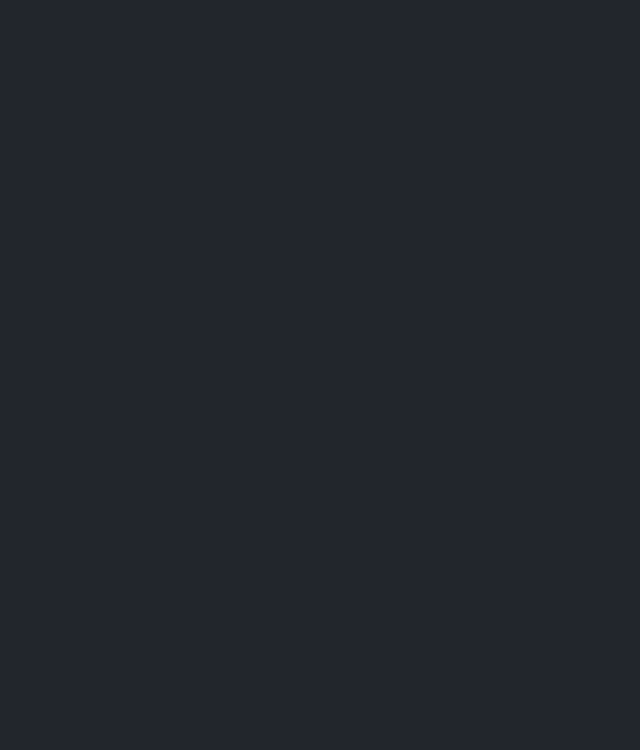
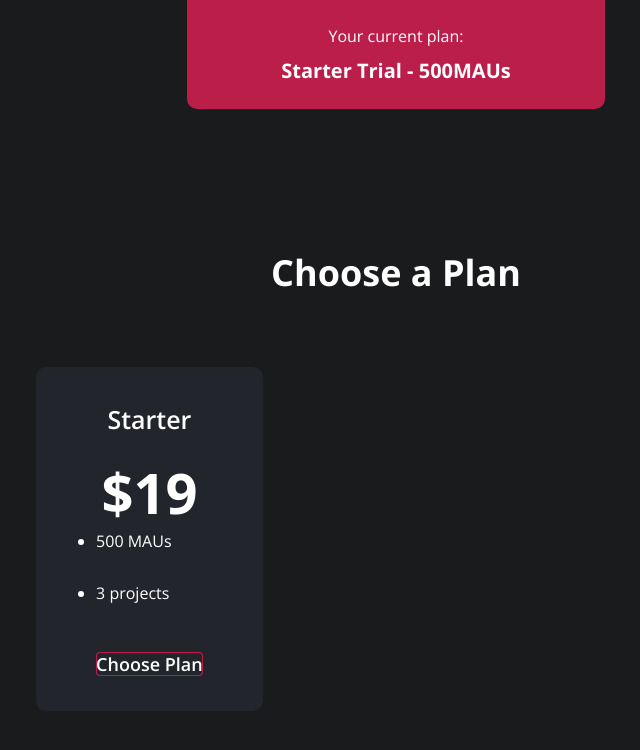
Before and after one commit to jc-ve/frontend-pro, a website: page projects/intermediate/pricing-card-page/index.html in a window 1280 px wide. Shown: the whole page, without its empty margins (244-884 px from the left). Drawn offline with nearby package versions, Linux system fonts and the light colour scheme.

Commit message:
initial structure

```diff
--- a/projects/intermediate/pricing-card-page/index.html
+++ b/projects/intermediate/pricing-card-page/index.html
@@ -10,7 +10,29 @@
       rel="stylesheet"
     />
     <link rel="stylesheet" href="style.css" />
-    <title>Frontend Pro &mdash;</title>
+    <title>Frontend Pro &mdash; Pricing Card Page</title>
   </head>
-  <body></body>
+  <body>
+    <header class="plan">
+      <p class="plan__caption">Your current plan:</p>
+      <p class="plan__name">Starter Trial - 500MAUs</p>
+    </header>
+    <main>
+      <h1 class="heading--primary u-margin-bottom-md">Choose a Plan</h1>
+      <div class="controls u-margin-bottom-lg"></div>
+      <div class="grid grid--3-cols">
+        <article class="card">
+          <div class="u-text-center">
+            <p class="card__label">Starter</p>
+            <p class="card__price">$19</p>
+          </div>
+          <ul class="card__list">
+            <li class="card__item">500 MAUs</li>
+            <li class="card__item">3 projects</li>
+          </ul>
+          <a href="#" class="btn btn--outline">Choose Plan</a>
+        </article>
+      </div>
+    </main>
+  </body>
 </html>
--- a/projects/intermediate/pricing-card-page/style.css
+++ b/projects/intermediate/pricing-card-page/style.css
@@ -16,6 +16,11 @@
   font: inherit;
 }
 
+::selection {
+  background-color: var(--clr-white);
+  color: var(--clr-black);
+}
+
 html {
   font-size: 62.5%;
 }
@@ -25,11 +30,10 @@ body {
   font-family: "Open Sans", sans-serif;
   font-size: 1.6rem;
   color: var(--clr-white);
-  background: var(--clr-black-light);
+  background: var(--clr-black);
 }
 
 main {
-  min-height: 100vh;
   display: grid;
   place-items: center;
 }
@@ -72,8 +76,14 @@ main {
   margin: 0 auto;
   text-align: center;
   background-color: var(--clr-red);
+  padding: 2.5rem 0;
   border-bottom-right-radius: 10px;
   border-bottom-left-radius: 10px;
+  margin-bottom: 13.9rem;
+}
+
+.plan__caption {
+  margin-bottom: 1rem;
 }
 
 .plan__name {
@@ -86,6 +96,7 @@ main {
 .card {
   background-color: var(--clr-black-light);
   border-radius: 10px;
+  padding: 3.5rem 6rem;
 }
 
 .card__label {
@@ -99,8 +110,14 @@ main {
   font-size: 5.6rem;
 }
 
-/* .card__item:not(:last-child) {
-} */
+.card__list {
+  margin-top: auto;
+  margin-bottom: 4.8rem;
+}
+
+.card__item:not(:last-child) {
+  margin-bottom: 3rem;
+}
 
 /* BUTTONS */
 
```
